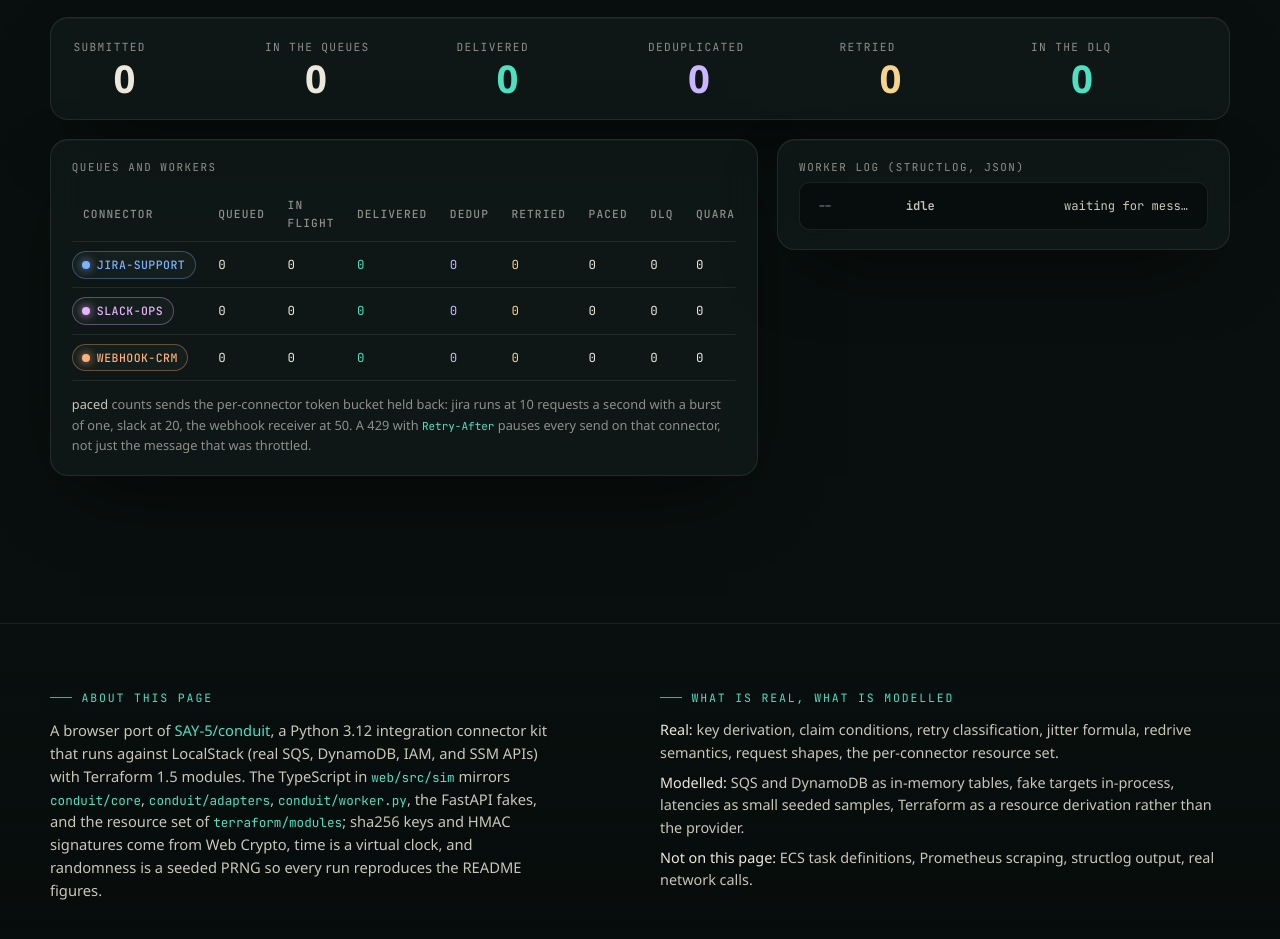
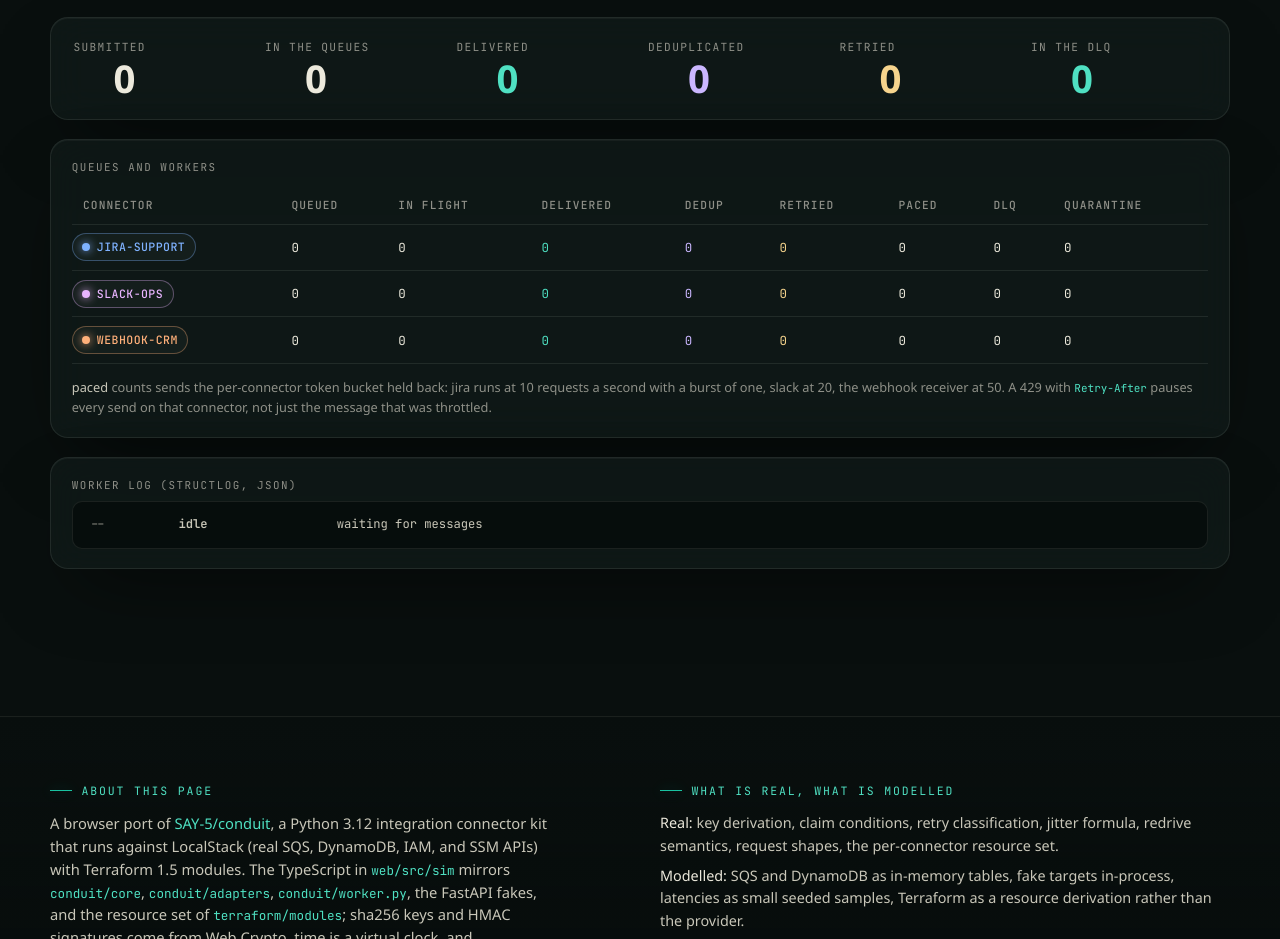
Before and after one commit to SAY-5/conduit, a React (Vite) app in the folder web/: page / in a window 1280 px wide. Shown: the part 8300-9239 px from the top of the page. Built offline with nearby package versions, Linux system fonts and the light colour scheme; a web font is replaced by a local one.

Commit message:
fix(web): give the run table the full width so the quarantine column is visible

```diff
--- a/web/src/sections/run.css
+++ b/web/src/sections/run.css
@@ -54,7 +54,7 @@
 
 .run-grid {
   display: grid;
-  grid-template-columns: minmax(0, 1.22fr) minmax(0, 0.78fr);
+  grid-template-columns: minmax(0, 1fr);
   gap: 1.2rem;
   margin-top: 1.2rem;
   align-items: start;
@@ -70,6 +70,7 @@
 .run-table { min-width: 520px; font-size: 0.8rem; }
 .run-table .chip { white-space: nowrap; }
 .run-table th, .run-table td { padding-inline: 0.5rem; }
+.run-table thead th { white-space: nowrap; }
 .run-table th[scope="row"] { padding-left: 0; }
 .run-table td { font-variant-numeric: tabular-nums; }
 .run-good { color: var(--teal-2); }
```
